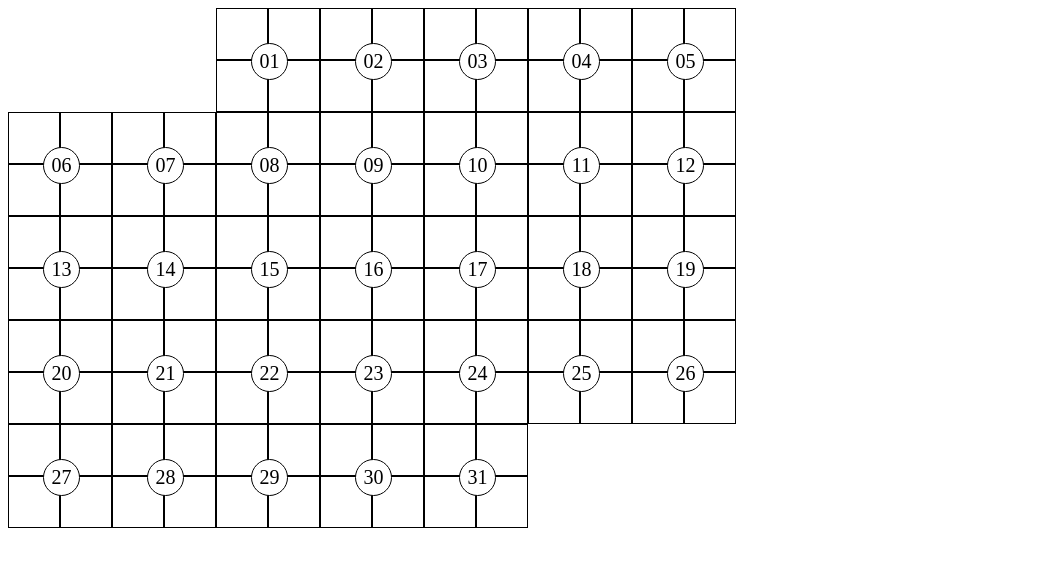
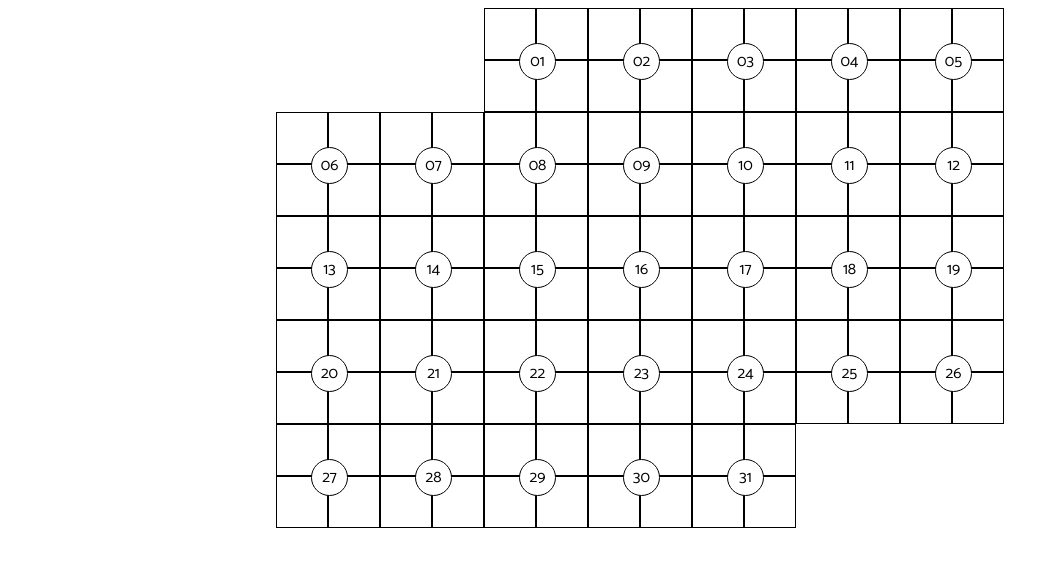
Before and after one commit to RominaMartin/habit_tracker, a website built with webpack: page dist/index.html in a window 1280 px wide. Shown: the whole page, without its empty margins (0-1059 px from the left). Built offline with nearby package versions, Linux system fonts and the light colour scheme.

Commit message:
Font added. First LocalStorage test

```diff
--- a/src/index.js
+++ b/src/index.js
@@ -6,16 +6,15 @@ const DAY_NAMES = ['M', 'T', 'W', 'T', 'F', 'S', 'S'];
 const CURRENT_DATE = new Date();
 
 function init() {
-    console.log(getDaysFromCurrentMonth());
-    console.log(getMonthDayStart());
+    console.log(window.localStorage);
+    let currentData = {};
+    currentData[CURRENT_DATE.getMonth()] = {};
+
+    localStorage.setItem("month", JSON.stringify(currentData));
+    console.log(window.localStorage);
     createCalendarStructure();
 }
-/*** UTILS ***/
-var getDaysFromCurrentMonth = () => new Date(CURRENT_DATE.getFullYear(), CURRENT_DATE.getMonth() + 1, 0).getDate();
-var getMonthDayStart = () => {
-    let startDay = new Date(CURRENT_DATE.getFullYear(), CURRENT_DATE.getMonth(), 1).getDay();
-    return startDay === 0 ? 6 : (startDay - 1);
-}
+
 
 var createCalendarStructure = () => {
     const days = getDaysFromCurrentMonth();
@@ -44,4 +43,11 @@ var createCalendarStructure = () => {
     }
 }
 
+/*** UTILS ***/
+var getDaysFromCurrentMonth = () => new Date(CURRENT_DATE.getFullYear(), CURRENT_DATE.getMonth() + 1, 0).getDate();
+var getMonthDayStart = () => {
+    let startDay = new Date(CURRENT_DATE.getFullYear(), CURRENT_DATE.getMonth(), 1).getDay();
+    return startDay === 0 ? 6 : (startDay - 1);
+}
+
 init();
--- a/styles/index.scss
+++ b/styles/index.scss
@@ -3,9 +3,15 @@ $calendarDim: $dayContainerDim * 7;
 $squareDim: 50px;
 $circleDim: 35px;
 
+body {
+  font-family: Catamaran;
+  text-align: center;
+}
+
 #calendar {
     display: inline-block;
     width: $calendarDim;
+    text-align: left;
 }
 
 .dayContainer {
@@ -35,7 +41,7 @@ $circleDim: 35px;
   z-index: 0;
 }
 .dayContainer .circle .day {
-  font-size: 20px;
+  font-size: 16px;
   text-align: center;
   line-height: $circleDim;
 }
```
Also changed, not shown: dist/index.html, dist/main.js.
